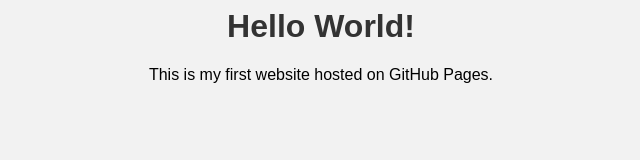
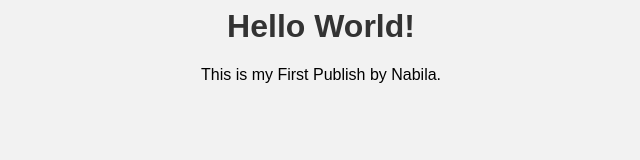
Before and after one commit to NabilaKhan111/Jewellery-, a plain HTML site: page index.html in a window 1280 px wide. Shown: the whole page, without its empty margins (319-959 px from the left). Drawn offline with Linux system fonts and the light colour scheme.

Commit message:
Update index.html

```diff
--- a/index.html
+++ b/index.html
@@ -8,6 +8,6 @@
 </head>
 <body>
   <h1>Hello World!</h1>
-  <p>This is my first website hosted on GitHub Pages.</p>
+  <p>This is my First Publish by Nabila.</p>
 </body>
 </html>
```
